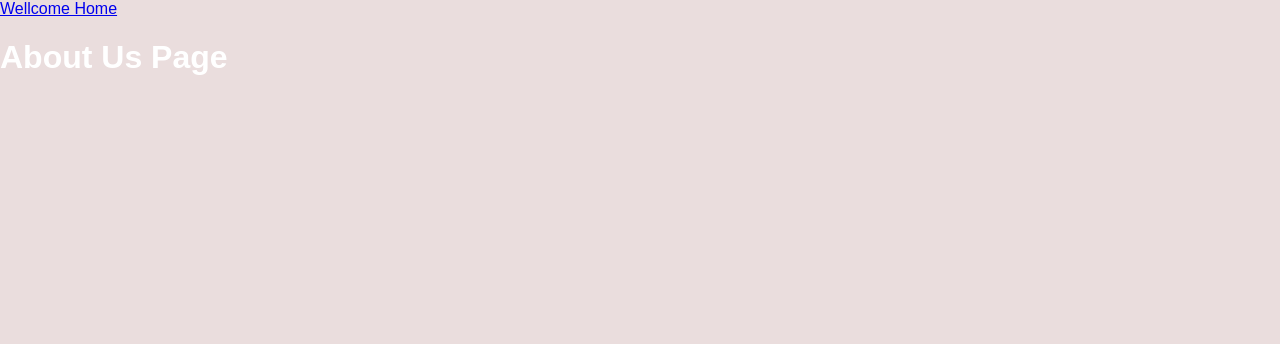
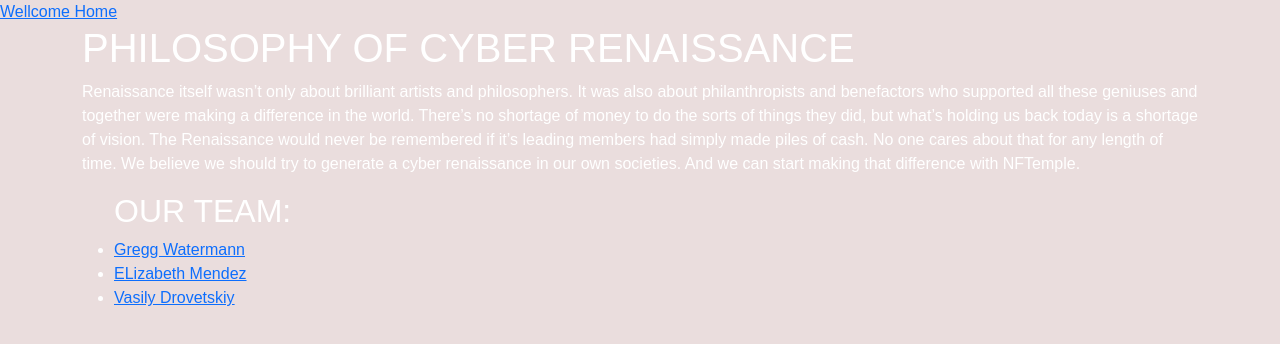
Before and after one commit to Vasily-drov/cyber_ren_prod, a React (Create React App) app: page /about in a window 1280 px wide. Shown: the top 344 px of the page. Built offline with nearby package versions, Linux system fonts and the light colour scheme.

Commit message:
finished architecture

```diff
--- a/package.json
+++ b/package.json
@@ -4,6 +4,7 @@
     "@testing-library/jest-dom": "^5.16.1",
     "@testing-library/react": "^12.1.2",
     "@testing-library/user-event": "^13.5.0",
+    "bootstrap": "^5.1.3",
     "gsap": "^3.9.1",
     "react": "^17.0.2",
     "react-dom": "^17.0.2",
--- a/public/index.html
+++ b/public/index.html
@@ -25,6 +25,9 @@
       Learn how to configure a non-root public URL by running `npm run build`.
     -->
     <title>React App</title>
+    <link href="https://cdn.jsdelivr.net/npm/bootstrap@5.1.3/dist/css/bootstrap.min.css" rel="stylesheet" integrity="sha384-1BmE4kWBq78iYhFldvKuhfTAU6auU8tT94WrHftjDbrCEXSU1oBoqyl2QvZ6jIW3" crossorigin="anonymous">
+    <script src="https://cdn.jsdelivr.net/npm/bootstrap@5.1.3/dist/js/bootstrap.bundle.min.js" integrity="sha384-ka7Sk0Gln4gmtz2MlQnikT1wXgYsOg+OMhuP+IlRH9sENBO0LRn5q+8nbTov4+1p" crossorigin="anonymous"></script>
+
   </head>
   <body>
 
@@ -42,5 +45,6 @@
       To begin the development, run `npm start` or `yarn start`.
       To create a production bundle, use `npm run build` or `yarn build`.
     -->
+
   </body>
 </html>
--- a/src/components/About.jsx
+++ b/src/components/About.jsx
@@ -6,7 +6,29 @@
 
 
     return (
-        <div className="portfolio"><h1>About Us Page</h1>
+        <div className="about">
+            <div className="container">
+                <div className="row">
+                    <h1> PHILOSOPHY OF CYBER RENAISSANCE</h1>
+                </div>
+                <div className="row">
+                    <p>
+                        Renaissance itself wasn’t only about brilliant artists and philosophers.
+                        It was also about philanthropists and benefactors who supported all these geniuses and together were making a difference in the world.
+                        There’s no shortage of money to do the sorts of things they did,
+                        but what’s holding us back today is a shortage of vision.
+                        The Renaissance would never be remembered if it’s leading members had simply made piles of cash. No one cares about that for any length of time.
+                        We believe we should try to generate a cyber renaissance in our own societies. And we can start making that difference with NFTemple.
+                    </p>
+                </div>
+                <div className="our-team">
+                <ul><h2>OUR TEAM:</h2>
+                    <li><a href="#">Gregg Watermann</a></li>
+                    <li><a href="#">ELizabeth Mendez</a></li>
+                    <li><a href="#">Vasily Drovetskiy</a></li>
+                </ul>
+                </div>
+            </div>
         </div>
     );
 }
--- a/src/components/Contact.jsx
+++ b/src/components/Contact.jsx
@@ -6,7 +6,15 @@
 
 
     return (
-        <div className="portfolio"><h1>Contact Us Page</h1>
+        <div className="portfolio">
+            <div className="container">
+                <h1>Contact Us:</h1>
+                <a href="#">Email: cyber-ren@protonmail.com </a>
+                <br/>
+                <a href="#">Instagrammm</a>
+                <br/>
+                <a href="#">Telegram</a>
+            </div>
         </div>
     );
 }
--- a/src/components/Portfolio.jsx
+++ b/src/components/Portfolio.jsx
@@ -8,9 +8,22 @@
 
     return (
         <div className="portfolio">
-            <NavLink to="/portfolio/webdevelopment">WEB Dev </NavLink>
-            <NavLink to="/portfolio/webcontent">Content </NavLink>
-            <NavLink to="/portfolio/blockchain">Blockhain </NavLink>
+            <div className="container">
+                <h2>Portfolio Page</h2>
+                <p>We have a lot to offer:</p>
+            </div>
+
+            <div className="container">
+                <button>
+                    <NavLink to="/portfolio/webdevelopment">WEB Dev </NavLink>
+                </button>
+                <button>
+                    <NavLink to="/portfolio/webcontent">Content </NavLink>
+                </button>
+                <button>
+                    <NavLink to="/portfolio/blockchain">Blockhain </NavLink>
+                </button>
+            </div>
         </div>
     );
 }
--- a/src/components/portfolio/Blockchain.jsx
+++ b/src/components/portfolio/Blockchain.jsx
@@ -6,8 +6,25 @@
 
 
     return (
-        <div className="portfolio"><h1>Blockchain PAGE</h1>
+        <div className="blockchain">
+            <h1>Blockchain Consulting</h1>
+            <div className="container">
+                <p>
+                    We consult you:
+                </p>
+                <p>
+                    It costs this ammount of money:
+                </p>
+                <h3>Here are reviews:</h3>
+
+                <a href="/portfolio/webdevelopment"> After consulting you probably would love to have a website</a>
+            </div>
+            <div className="container">
+                <p>To make an order contact us</p>
+                <a href="../contact">RIGHT HERE!</a>
+            </div>
         </div>
+
     );
 }
 
--- a/src/components/portfolio/WebContent.jsx
+++ b/src/components/portfolio/WebContent.jsx
@@ -6,7 +6,23 @@
 
 
     return (
-        <div className="portfolio"><h1>Content PAGE</h1>
+        <div className="content">
+            <h1>Content</h1>
+            <div className="container">
+                <p>
+                    We do create content:
+                </p>
+                <p>
+                    It costs this ammount of money:
+                </p>
+                <h3>Here are exples:</h3>
+
+                <a href="/portfolio/blockchain"> If you don't know why do you need content you need consulting</a>
+            </div>
+            <div className="container">
+                <p>To make an order contact us</p>
+                <a href="../contact">RIGHT HERE!</a>
+            </div>
         </div>
     );
 }
--- a/src/components/portfolio/WebDevelopment.jsx
+++ b/src/components/portfolio/WebDevelopment.jsx
@@ -6,7 +6,21 @@
 
 
     return (
-        <div className="portfolio"><h1>WEB DEV PAGE</h1>
+        <div className="portfolio">
+            <h1>WEB DEV PAGE</h1>
+            <div className="container">
+                <p>
+                    We do websites:
+                </p>
+                <p>
+                    It costs this ammount of money
+                </p>
+                <a href="/portfolio/webcontent"> And we do content for it</a>
+            </div>
+            <div className="container">
+                <p>To make an order contact us</p>
+                <a href="../contact">RIGHT HERE!</a>
+            </div>
         </div>
     );
 }
```
Also changed, not shown: 2 other files (tests, documents, lock files or other folders).
